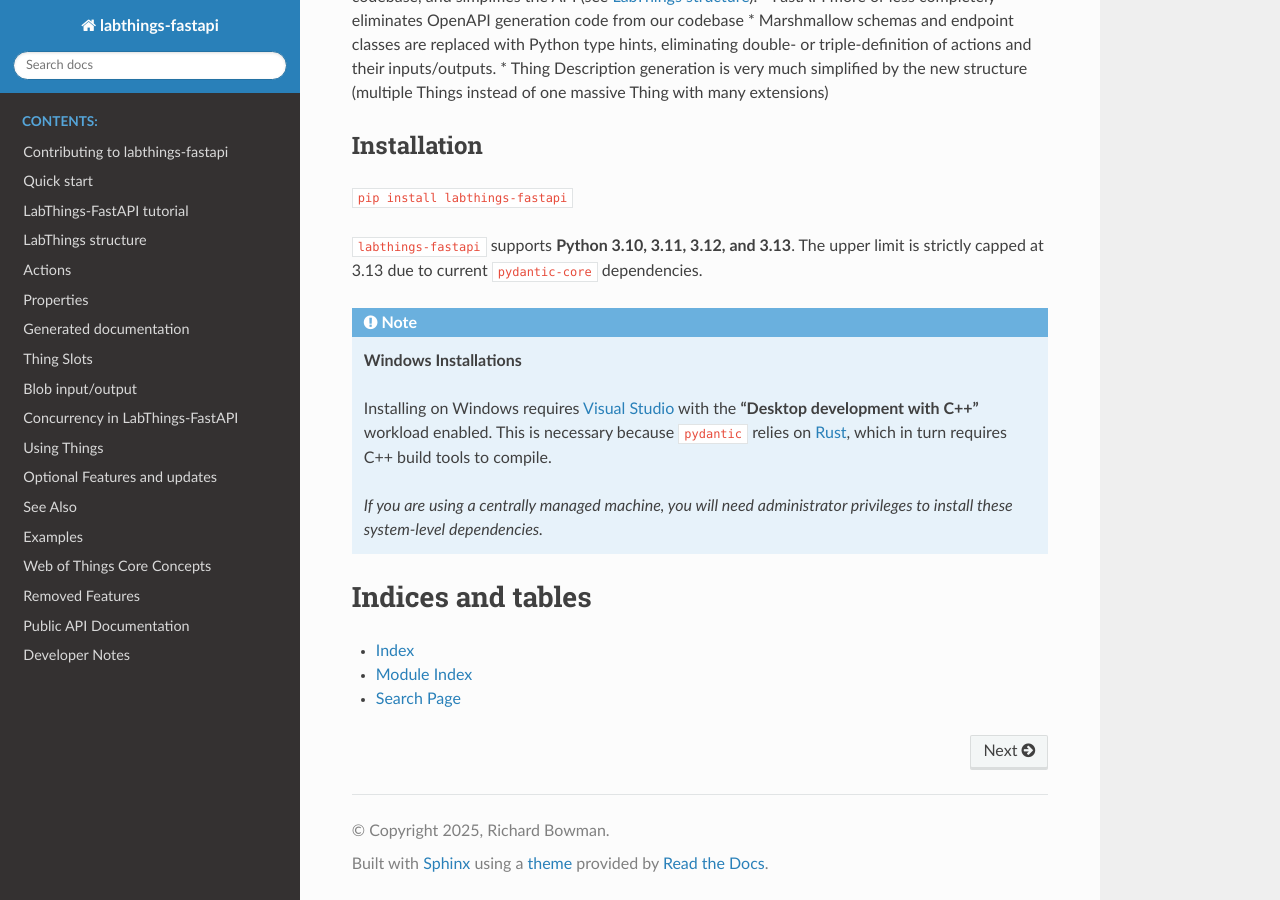
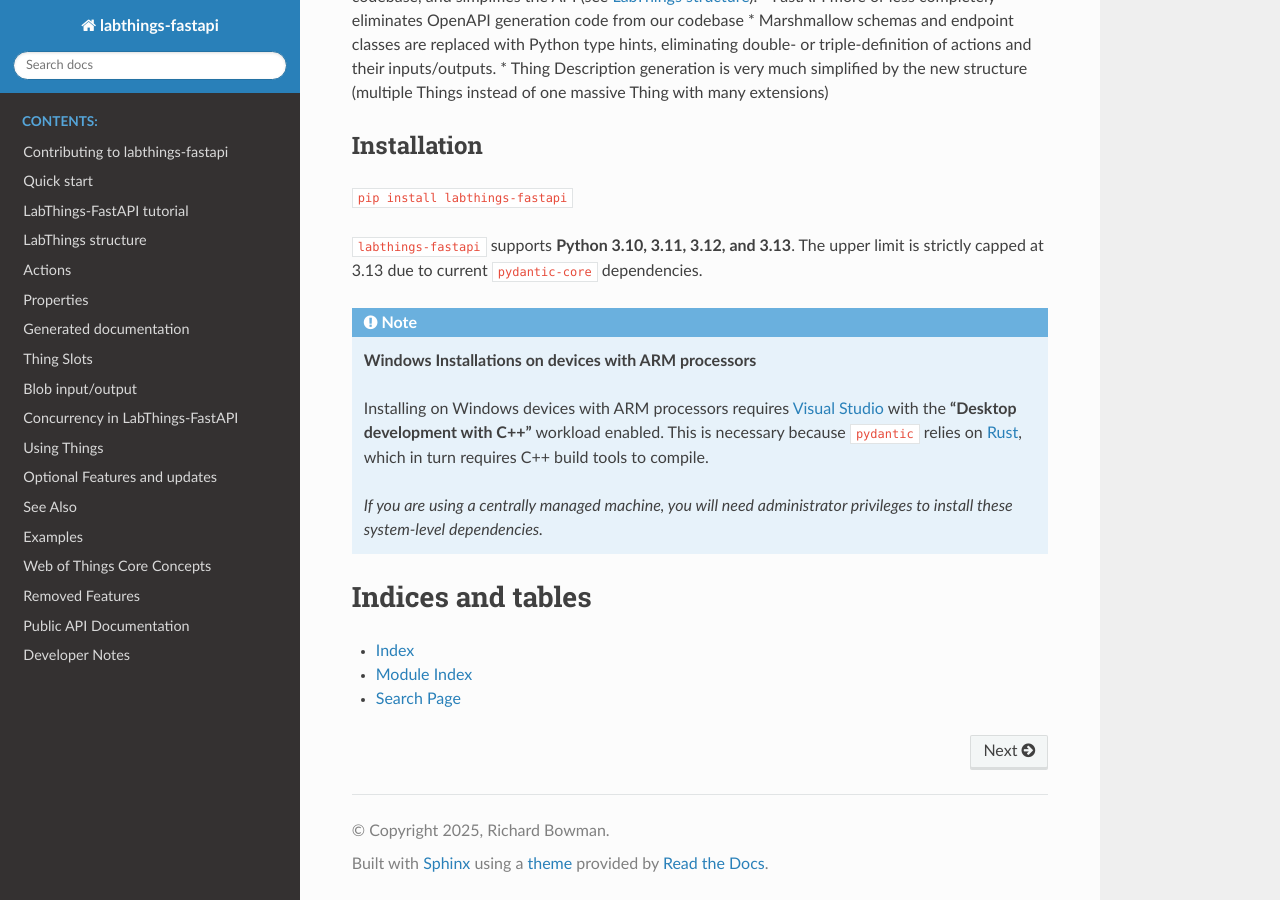
Before and after one commit to labthings/labthings-fastapi, a Sphinx documentation site: the page built from docs/source/index.rst, in a window 1280 px wide and 900 px high, scrolled down 3249 px. Built offline with Sphinx 7.4.7 and the Read the Docs theme 3.1.0, drawn with Linux system fonts in a browser that asks for light colours; pages that are not in the unit, such as notebooks, are missing from menus; the version number is read from the project's files by our own code.

Commit message:
Update Windows notes to be Windows with ARM specific

```diff
--- a/docs/source/index.rst
+++ b/docs/source/index.rst
@@ -54,9 +54,9 @@ Installation
 ``labthings-fastapi`` supports **Python 3.10, 3.11, 3.12, and 3.13**. The upper limit is strictly capped at 3.13 due to current ``pydantic-core`` dependencies.
 
 .. note::
-   **Windows Installations**
+   **Windows Installations on devices with ARM processors**
 
-   Installing on Windows requires `Visual Studio`_ with the **"Desktop development with C++"** workload enabled. This is necessary because ``pydantic`` relies on Rust_, which in turn requires C++ build tools to compile.
+   Installing on Windows devices with ARM processors requires `Visual Studio`_ with the **"Desktop development with C++"** workload enabled. This is necessary because ``pydantic`` relies on Rust_, which in turn requires C++ build tools to compile.
 
    *If you are using a centrally managed machine, you will need administrator privileges to install these system-level dependencies.*
 
--- a/docs/source/tutorial/installing_labthings.rst
+++ b/docs/source/tutorial/installing_labthings.rst
@@ -32,9 +32,9 @@ Installation Notes
 ``labthings-fastapi`` supports **Python 3.10, 3.11, 3.12, and 3.13**. The upper limit is strictly capped at 3.13 due to current ``pydantic-core`` dependencies.
 
 .. note::
-   **Windows Installations**
+   **Windows Installations on devices with ARM Processors**
 
-   Installing on Windows requires `Visual Studio`_ with the **"Desktop development with C++"** workload enabled. This is necessary because ``pydantic`` relies on Rust_, which in turn requires C++ build tools to compile.
+   Installing on Windows devices with ARM processors requires `Visual Studio`_ with the **"Desktop development with C++"** workload enabled. This is necessary because ``pydantic`` relies on Rust_, which in turn requires C++ build tools to compile.
 
    *If you are using a centrally managed machine, you will need administrator privileges to install these system-level dependencies.*
 
```
Also changed, not shown: README.md (+2 -2 lines).
